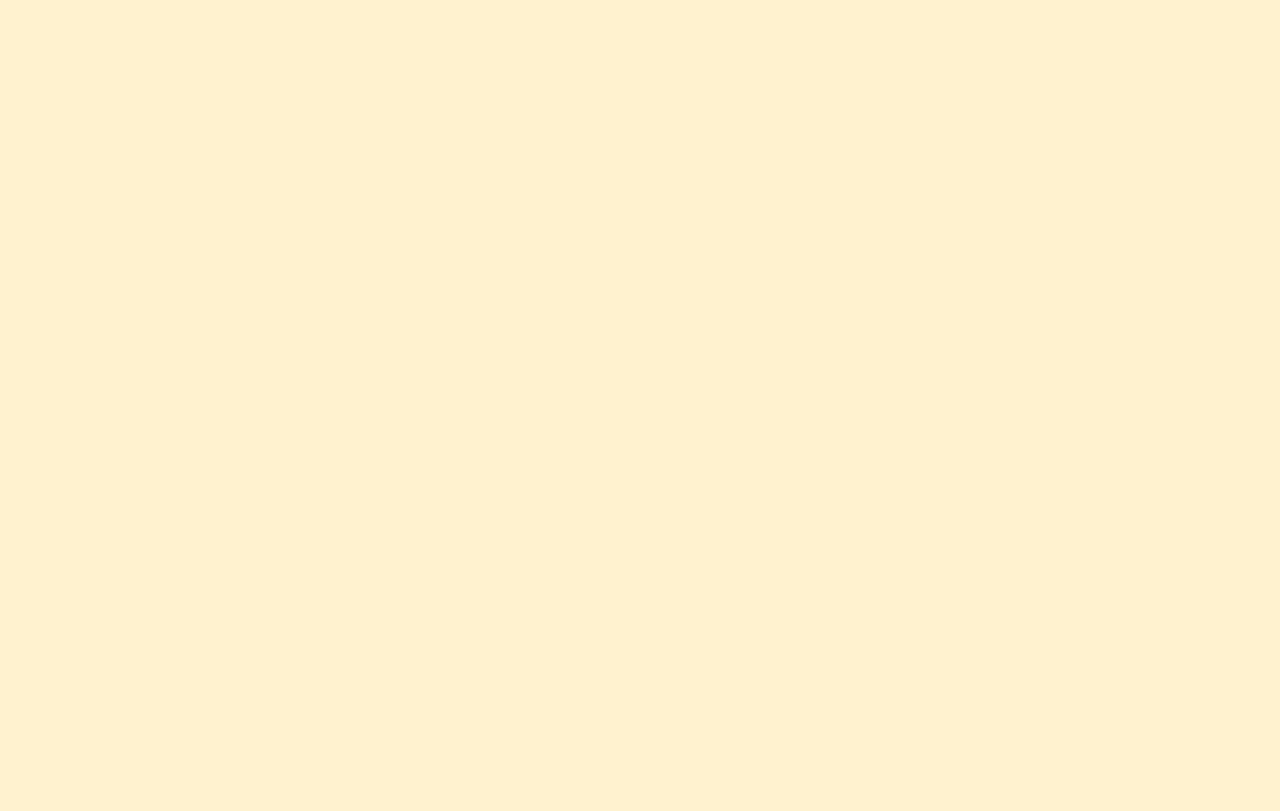
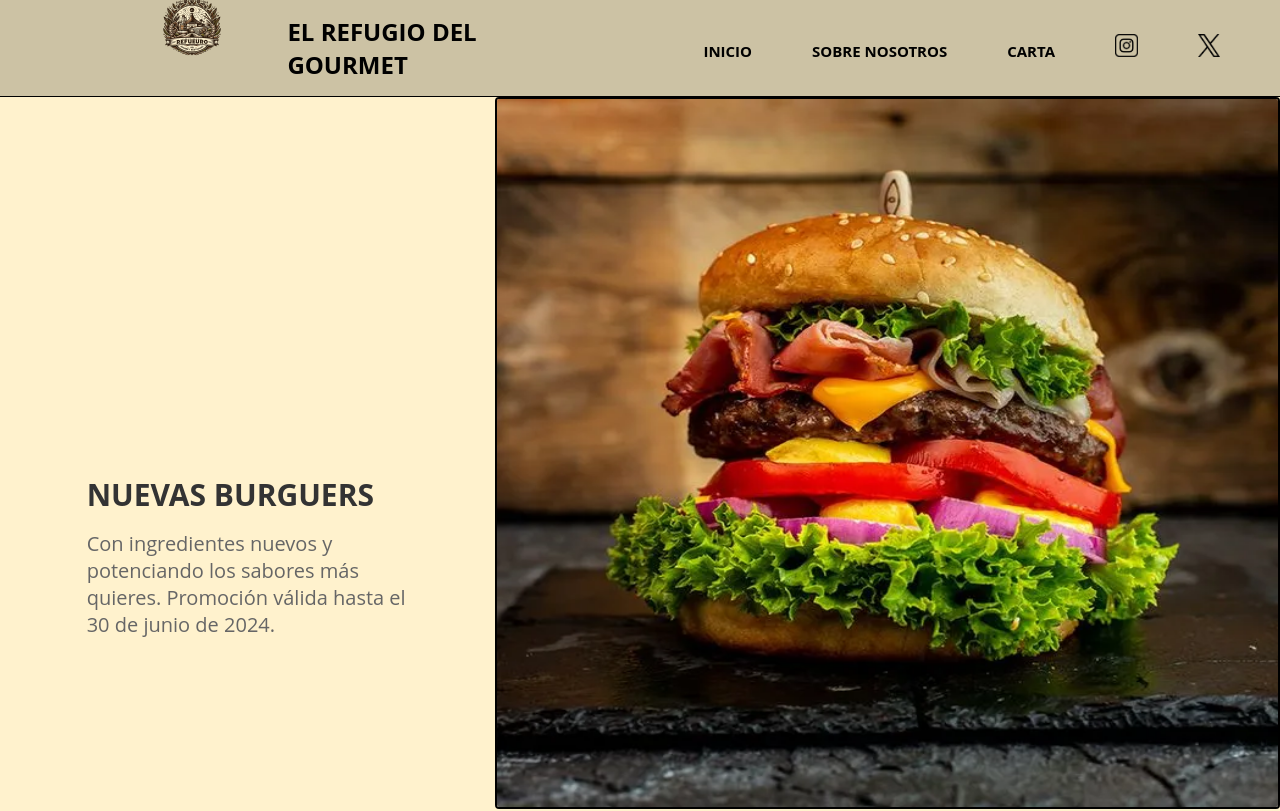
Before and after one commit to Deathvks/EL-REFUGIO-DEL-GOURMET, a React (Vite) app: page /menu in a window 1280 px wide. Before the commit this address had no page. Shown: the top 811 px of the page. Built offline with nearby package versions, Linux system fonts and the light colour scheme.

Commit message:
add menu

```diff
--- a/src/App.jsx
+++ b/src/App.jsx
@@ -3,6 +3,7 @@ import Home from './pages/home/Home';
 import Privacy from './pages/privacy/Privacy';
 import Sales from './pages/sales/Sales';
 import { BrowserRouter, Routes, Route } from "react-router-dom";
+import Menu from './pages/menu/Menu';
 function App() {
 
   return (
@@ -12,6 +13,7 @@ function App() {
         <Route path="/home" element={<Home />} />
         <Route path="/privacy" element={<Privacy />} />
         <Route path="/sales" element={<Sales />} />
+        <Route path="/menu" element={<Menu />} />
       </Routes>
     </BrowserRouter>
   )
--- a/src/components/header/Header.jsx
+++ b/src/components/header/Header.jsx
@@ -11,7 +11,7 @@ function Header(){
                 <nav>
                     <a href='./'>Inicio</a>
                     <a href=''>Sobre Nosotros</a>
-                    <a href=''>Carta</a>
+                    <a href='/menu'>Carta</a>
                     <a href='https://www.instagram.com' target='blank'><img src="../../../img/insta.webp" alt='insta' className='header-insta'/></a>
                     <a href='https://www.twitter.com' target='blank'><img src="../../../img/twitter.webp" alt='twitter' className='header-twitter'/></a>
                 </nav>
--- /dev/null
+++ b/src/components/menu-body/MenuBody.css
@@ -0,0 +1,118 @@
+.menu-body-container {
+    display: flex;
+    width: 100%;
+    height: 100%;
+    flex-direction: column;
+    margin-bottom: 2em;
+}
+
+.menu-body-image {
+    margin: 1em auto;
+    display: flex;
+}
+
+.menu-body-image1 {
+    border: 2px solid black;
+    border-radius: 4px;
+    float: right;
+    display: block;
+    width: 80vw;
+    height: 30vh;
+}
+
+.menu-body-text {
+    display: flex;
+    flex-direction: column;
+    margin-top: 2em;
+}
+
+.menu-body-h1 {
+    color: #333;
+    font-size: 20px;
+    margin: 0em auto;
+}
+
+.menu-body-text-presentation {
+    width: 70%;
+    color: #666;
+    font-size: 13px;
+    margin: 1em auto;
+}
+
+/* Extra small devices (phones, 600px and down) */
+@media only screen and (max-width: 600px) {}
+
+/* Small devices (portrait tablets and large phones, 600px and up) */
+@media only screen and (min-width: 600px) {
+    .menu-body-image1 {
+        height: 50vh;
+    }
+
+    .menu-body-text-presentation {
+        font-size: 18px;
+    }
+}
+
+/* Medium devices (landscape tablets, 768px and up) */
+@media only screen and (min-width: 768px) {
+    .menu-bod-image1 {
+        width: 65vw;
+        height: 50vh;
+    }
+
+    .menu-bod-text-presentation {
+        font-size: 18px;
+        margin: 1em auto;
+    }
+
+    .menu-bod-after-container {
+        align-items: center;
+        margin: 3em auto;
+    }
+}
+
+/* Large devices (laptops/desktops, 992px and up) */
+@media only screen and (min-width: 992px) {
+    .menu-body-container {
+        flex-direction: row;
+    }
+
+    .menu-body-image1 {
+        margin-top: -1em;
+        width: 61vw;
+        height: 88.5vh;
+    }
+
+    .menu-body-h1 {
+        font-size: 30px;
+        width: 65%;
+        margin: 7.5em auto;
+    }
+
+    .menu-body-text-presentation {
+        width: 65%;
+        font-size: 20px;
+        margin: -10em auto;
+    }
+}
+
+/* Extra large devices (large laptops and desktops, 1200px and up) */
+@media only screen and (min-width: 1200px) {
+    .menu-body-image1 {
+        width: 61vw;
+        height: 88.5vh;
+    }
+
+    .menu-body-h1 {
+        color: #333;
+        font-size: 30px;
+        width: 65%;
+        margin: 11.5em auto;
+    }
+
+    .menu-body-text-presentation {
+        width: 65%;
+        font-size: 20px;
+        margin: -16.5em auto;
+    }
+}
--- /dev/null
+++ b/src/components/menu-body/MenuBody.jsx
@@ -0,0 +1,23 @@
+import "./MenuBody.css";
+
+function MenuBody(){
+    return(
+        <div className="menu-body-container">
+        <div className="menu-body-text">
+          <h1 className="menu-body-h1">NUEVAS BURGUERS</h1>
+          <p className="menu-body-text-presentation">
+          Con ingredientes nuevos y potenciando los sabores más quieres. Promoción válida hasta el 30 de junio de 2024.
+          </p>
+        </div>
+        <div className="menu-body-image">
+          <img
+            src="../../img/menu1.webp"
+            alt="menu"
+            className="menu-body-image1"
+          ></img>
+        </div>
+      </div>
+    )
+}
+
+export default MenuBody;
--- /dev/null
+++ b/src/pages/menu/Menu.jsx
@@ -0,0 +1,16 @@
+import Footer from "../../components/footer/Footer";
+import Header from "../../components/header/Header";
+import MenuBody from "../../components/menu-body/MenuBody";
+
+
+function Menu(){
+    return (
+        <div>
+            <Header />
+            <MenuBody />
+            <Footer />
+        </div>
+    )
+}
+
+export default Menu;
```
Also changed, not shown: public/img/menu1.webp (added).
